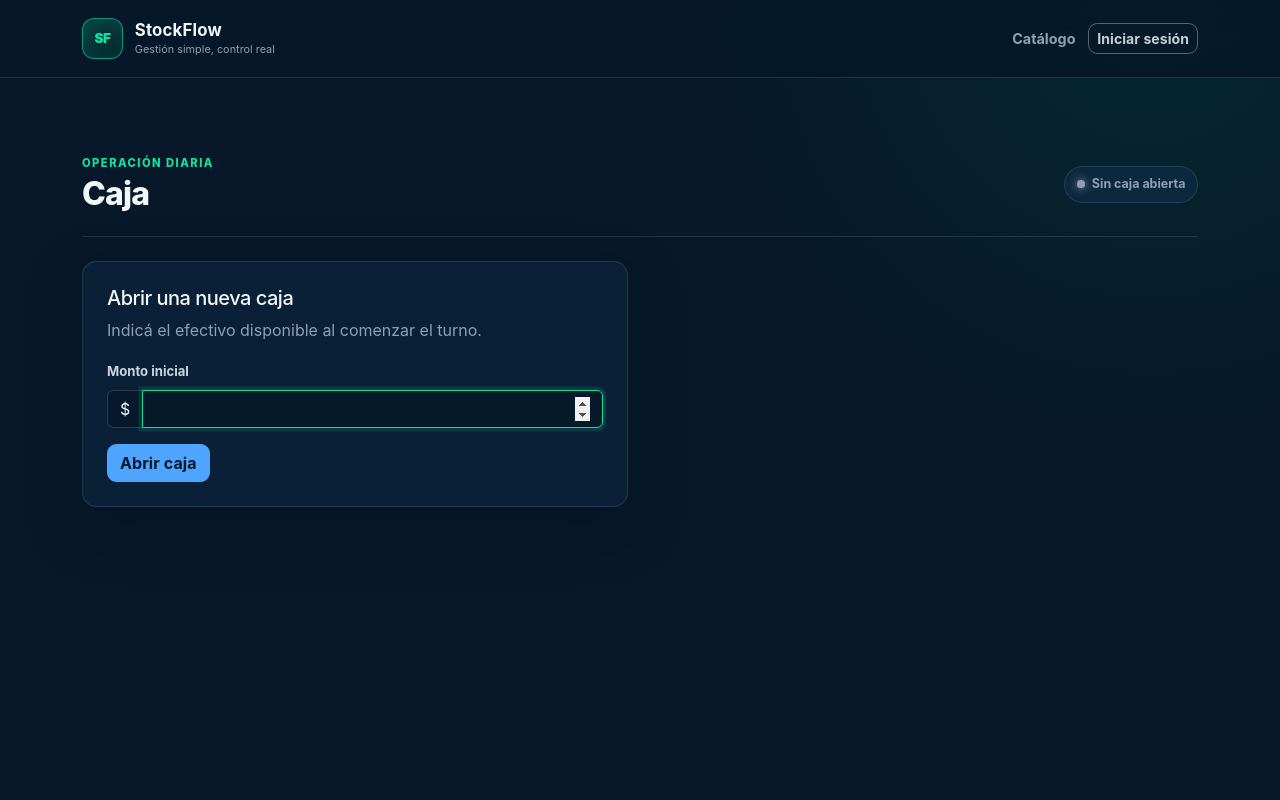
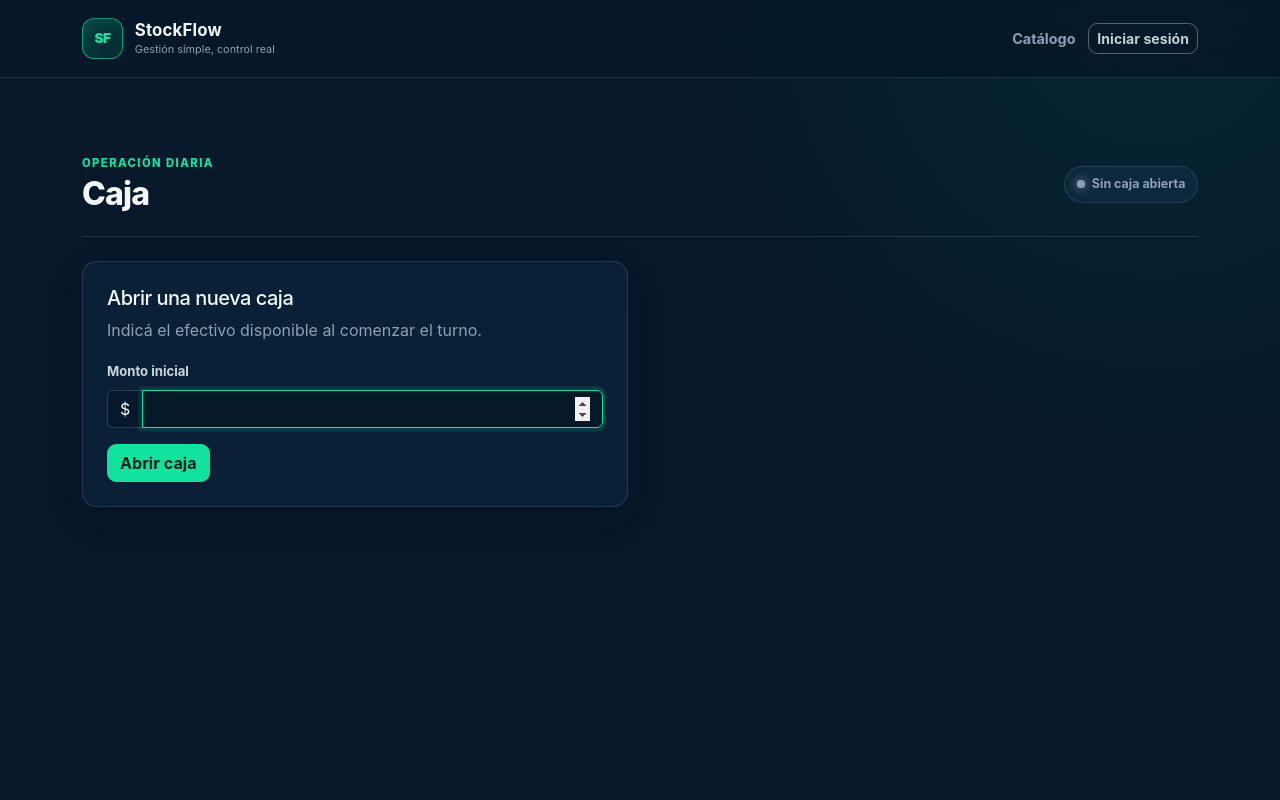
Before and after one commit to acsel01/StockFlow-Project, a Flask app: template templates/caja/index.html in a window 1280 px wide. Run offline with Flask 3, Linux system fonts and the light colour scheme; the template is opened without the code that fills it, so the values that code supplies are empty.

Commit message:
style: refine theme typography and cash action

```diff
--- a/static/css/stockflow.css
+++ b/static/css/stockflow.css
@@ -12,8 +12,8 @@
   --sf-danger: #ff6577;
   --sf-sidebar-width: 17.25rem;
   --sf-border: rgba(142, 160, 181, 0.2);
-  --sf-shadow: 0 1.25rem 3.5rem rgba(1, 10, 19, 0.25);
-  --bs-body-font-family: Inter, ui-sans-serif, system-ui, -apple-system, BlinkMacSystemFont, "Segoe UI", sans-serif;
+  --sf-shadow: 0 0.75rem 2rem rgba(1, 10, 19, 0.18);
+  --bs-body-font-family: Inter, Arial, Helvetica, sans-serif;
   --bs-body-color: var(--sf-text);
   --bs-body-bg: var(--sf-navy-950);
 }
--- a/templates/caja/index.html
+++ b/templates/caja/index.html
@@ -104,7 +104,7 @@
                 <span class="input-group-text">$</span>
                 <input class="form-control" id="monto_inicial" name="monto_inicial" type="number" min="0" step="0.01" required autofocus>
               </div>
-              <button class="btn btn-primary" type="submit">Abrir caja</button>
+              <button class="btn btn-success" type="submit">Abrir caja</button>
             </form>
           </div>
         </section>
```
